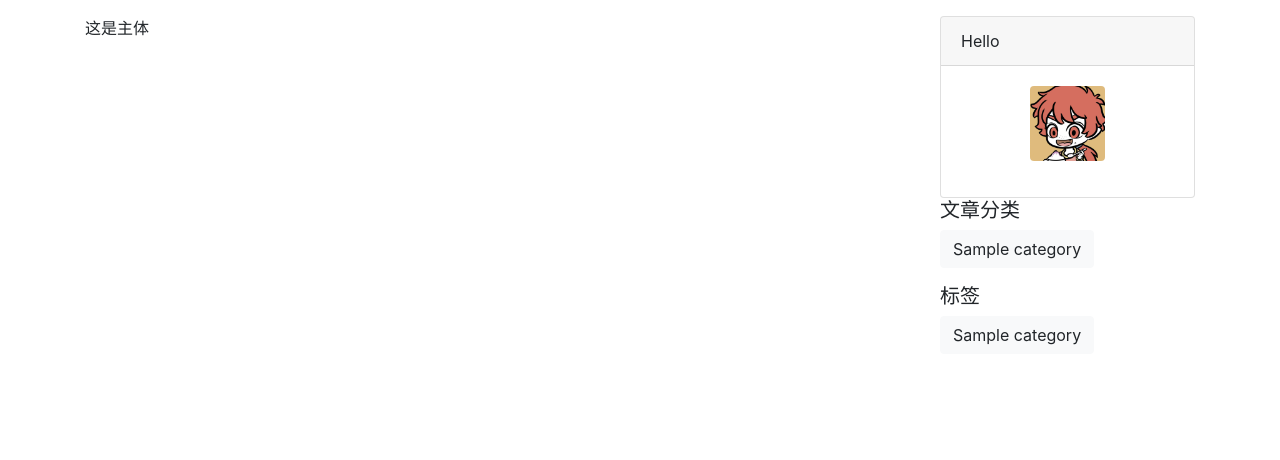
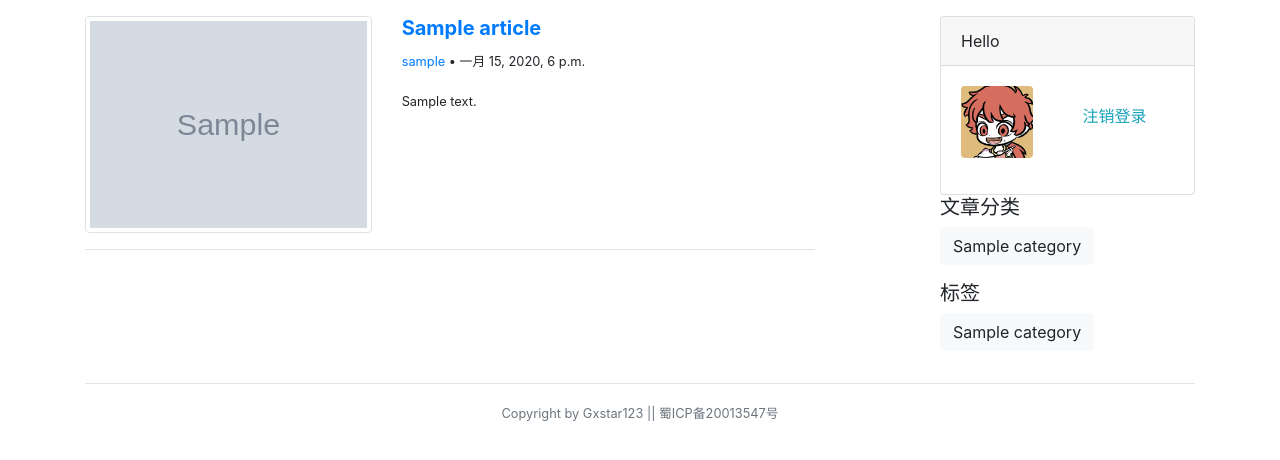
Before and after one commit to Gxstar/GxBlog, a Django app: page /blog/ in a window 1280 px wide. Shown: the part 96-556 px from the top of the page. Run offline with Django 3.2, Linux system fonts and the light colour scheme; tables that the repository leaves empty hold one stand-in row (values such as "Sample post"); grey boxes marked "Sample" are stand-in pictures; some libraries are stand-ins or nearby versions.

Commit message:
调整网页结构

```diff
--- /dev/null
+++ b/blog/templates/blog/footer.html
@@ -0,0 +1 @@
+<small class="text-muted">Copyright by Gxstar123  ||  蜀ICP备20013547号</small>
--- a/blog/templates/blog/index.html
+++ b/blog/templates/blog/index.html
@@ -1,4 +1,21 @@
 {% extends "blog/layout.html" %}
 {% block content %}
-这是主体
+{% for article in ArticleList %}
+<article class="row">
+    <div class="col-md-5">
+        <a href="."><img src="{{article.cover}}" alt="{{article.title}}" class="img-thumbnail"></a>
+    </div>
+    <div class="col-md-7">
+        <h5><strong><a href=".">{{article.title}}</a></strong></h5>
+        <p class="info"><small><author><a href="">{{article.author.username}}</a></author><span> • </span><time>{{article.createTime}}</time>
+        {% ifequal user article.author %}
+            <span> • </span><a href=".">编辑</a>
+        {% endifequal %}
+        </small>
+        </p>
+        <p><small>{{article.info}}</small></p>
+    </div>
+</article>
+<hr>
+{% endfor %}
 {% endblock %}
--- a/blog/templates/blog/layout.html
+++ b/blog/templates/blog/layout.html
@@ -50,7 +50,11 @@
             <div class="col-md-8">{% block content %}{% endblock %}</div>
             <div class="col-md-3">{% include "blog/sidebar.html" %}</div>
         </div>
-
+        <hr>
+        <!-- 尾部 -->
+        <footer class="text-center">
+            {% include "blog/footer.html" %}
+        </footer>
     </div>
 
     <!-- bootstrap相关js文件 -->
--- a/blog/templates/blog/sidebar.html
+++ b/blog/templates/blog/sidebar.html
@@ -1,10 +1,15 @@
 {% load static %}
 <div class="card">
     <div class="card-header">Hello</div>
-    <figure class="figure text-center card-body">
-        <img src="{% static 'blog/img/头像.jpg' %}" alt="头像" class="img-fluid rounded" style="width:35%;">
-        <figcaption class="figure-caption">{{user.username}}</figcaption>
-    </figure>
+    <div class="row">
+        <div class="col-md">
+            <figure class="figure card-body">
+                <img src="{% static 'blog/img/头像.jpg' %}" alt="头像" class="img-fluid rounded">
+                <figcaption class="figure-caption">{{user.username}}</figcaption>
+            </figure>
+        </div>
+        <p class="text-info col-md"><span style="line-height: 100px;">注销登录</span></p>
+    </div>
 </div>
 <h5>文章分类</h5>
 <p style="line-height: 2rem;">
--- a/blog/views.py
+++ b/blog/views.py
@@ -1,5 +1,6 @@
 from django.shortcuts import render
 from .models import Category,Tag,Article
+from bs4 import BeautifulSoup
 # Create your views here.
 def home(request):
     AllCategory=Category.objects.all()
@@ -18,6 +19,16 @@ def home(request):
         PostCount=Article.objects.count()
         PageCount=int(PostCount/5)
         ArticleList=Article.objects.all()[(0+5*(page-1)):(4+5*(page-1))]
+        # 提取文章前128个字节作为简介
+        for index,val in enumerate(ArticleList):
+            bs=BeautifulSoup(val.body,"lxml")
+            i=bs.get_text().strip()[0:255]
+            ArticleList[index].info=i
+        # 给需要的参数赋值
+        context['ArticleList']=ArticleList
+        context['PostCount']=PostCount
+        context['PageCount']=PageCount
+        context['ActivePage']=page
         return render(request,'blog/index.html',context)
     else:
         pass
```
